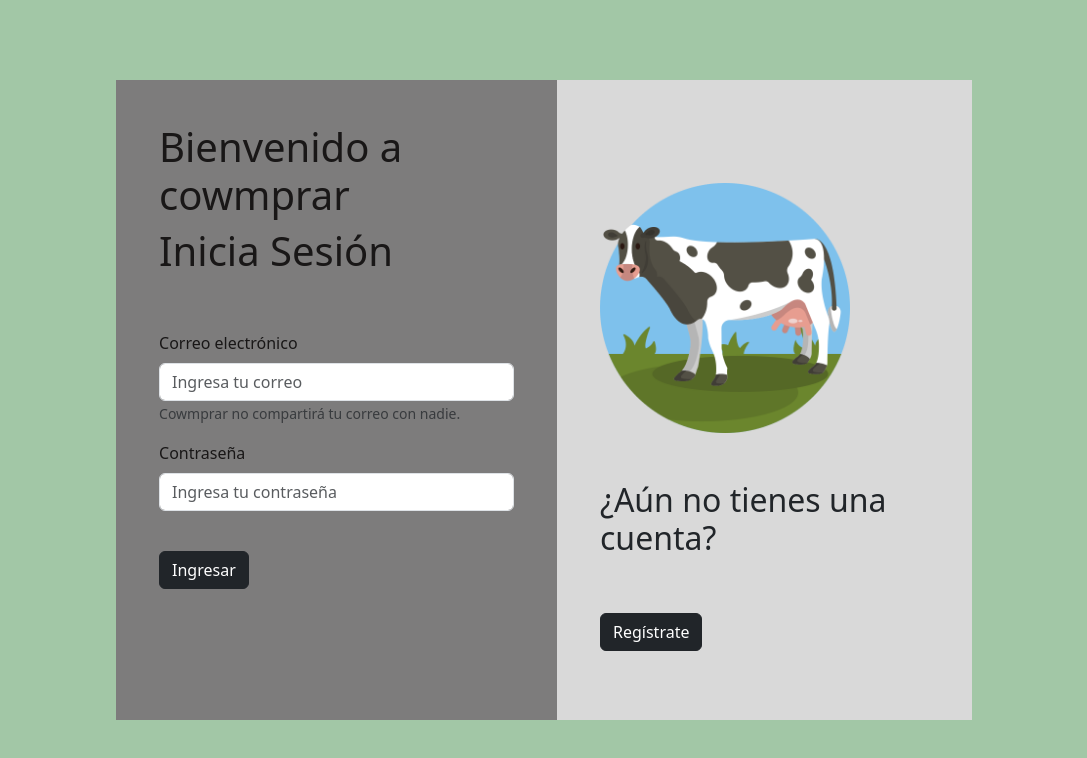
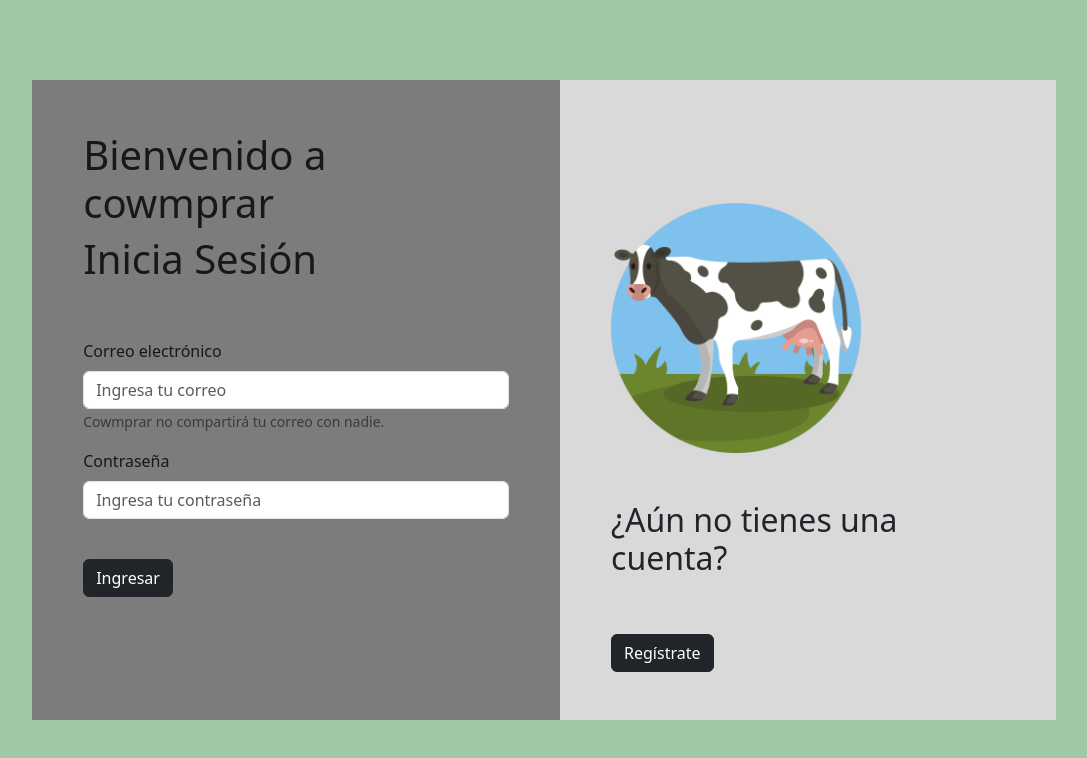
Before and after one commit to Neecs/cowmprar, a React (Vite) app: page / in a window 1280 px wide. Shown: the top 758 px of the page, without its empty margins (96-1183 px from the left). Built offline with nearby package versions, Linux system fonts and the light colour scheme.

Commit message:
Hotfix visual

```diff
--- a/src/styles/formNewUser.css
+++ b/src/styles/formNewUser.css
@@ -11,7 +11,8 @@
    align-items: center;
    border-radius: 35px;
    padding-top: 20px;
-
+   margin: 0 auto;
+   margin-top: 5vh;
   }
 
   .header-title {
--- a/src/styles/login.css
+++ b/src/styles/login.css
@@ -1,9 +1,13 @@
 .container {
+  width: 100vw;
+  max-width: 80vw;
+  margin: 0 auto;
   display: flex;
   justify-content: center;
   align-items: center;
   height: 100vh;
   background-color: #a2c7a6;
+  padding: 0;
 }
 
  .login-space
@@ -22,8 +26,6 @@
   background-color: #a2c7a6;
   margin: 0;
   padding: 0;
-  display: flex;
-  justify-content: center;
-  align-items: center;
   height: 100vh;
+  width: 100vw;
 }
```
Lines whose indentation alone changed are shown as unchanged.
